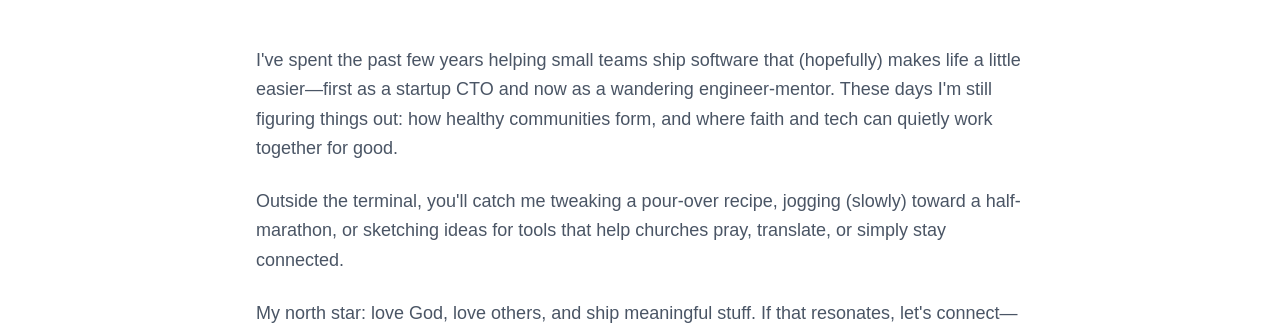
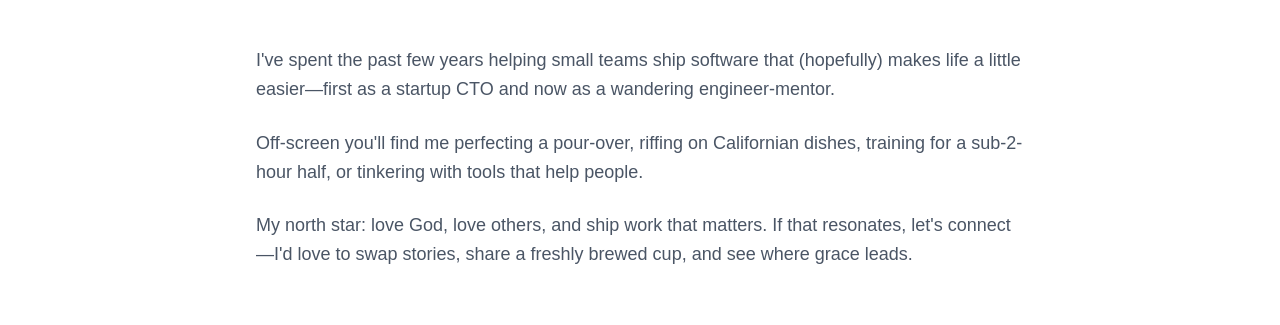
Before and after one commit to justinnout/my-website, a Next.js app: page /about in a window 1280 px wide. Shown: the part 482-807 px from the top of the page. Built offline with nearby package versions, Linux system fonts and the light colour scheme.

Commit message:
Update about page

```diff
--- a/src/app/about/page.tsx
+++ b/src/app/about/page.tsx
@@ -24,21 +24,17 @@ export default function About() {
             <p className="text-lg text-gray-600 dark:text-gray-300 leading-relaxed">
               I&apos;ve spent the past few years helping small teams ship
               software that (hopefully) makes life a little easier—first as a
-              startup CTO and now as a wandering engineer-mentor. These days
-              I&apos;m still figuring things out: how healthy communities form,
-              and where faith and tech can quietly work together for good.
+              startup CTO and now as a wandering engineer-mentor.
             </p>
             <p className="text-lg text-gray-600 dark:text-gray-300 leading-relaxed">
-              Outside the terminal, you&apos;ll catch me tweaking a pour-over
-              recipe, jogging (slowly) toward a half-marathon, or sketching
-              ideas for tools that help churches pray, translate, or simply stay
-              connected.
+              Off-screen you&apos;ll find me perfecting a pour-over, riffing on
+              Californian dishes, training for a sub-2-hour half, or tinkering with
+              tools that help people.
             </p>
             <p className="text-lg text-gray-600 dark:text-gray-300 leading-relaxed">
-              My north star: love God, love others, and ship meaningful stuff.
+              My north star: love God, love others, and ship work that matters.
               If that resonates, let&apos;s connect—I&apos;d love to swap
-              stories, share a freshly brewed cup, and see where collaboration
-              (and a lot of grace) might lead.
+              stories, share a freshly brewed cup, and see where grace leads.
             </p>
           </div>
         </div>
```
